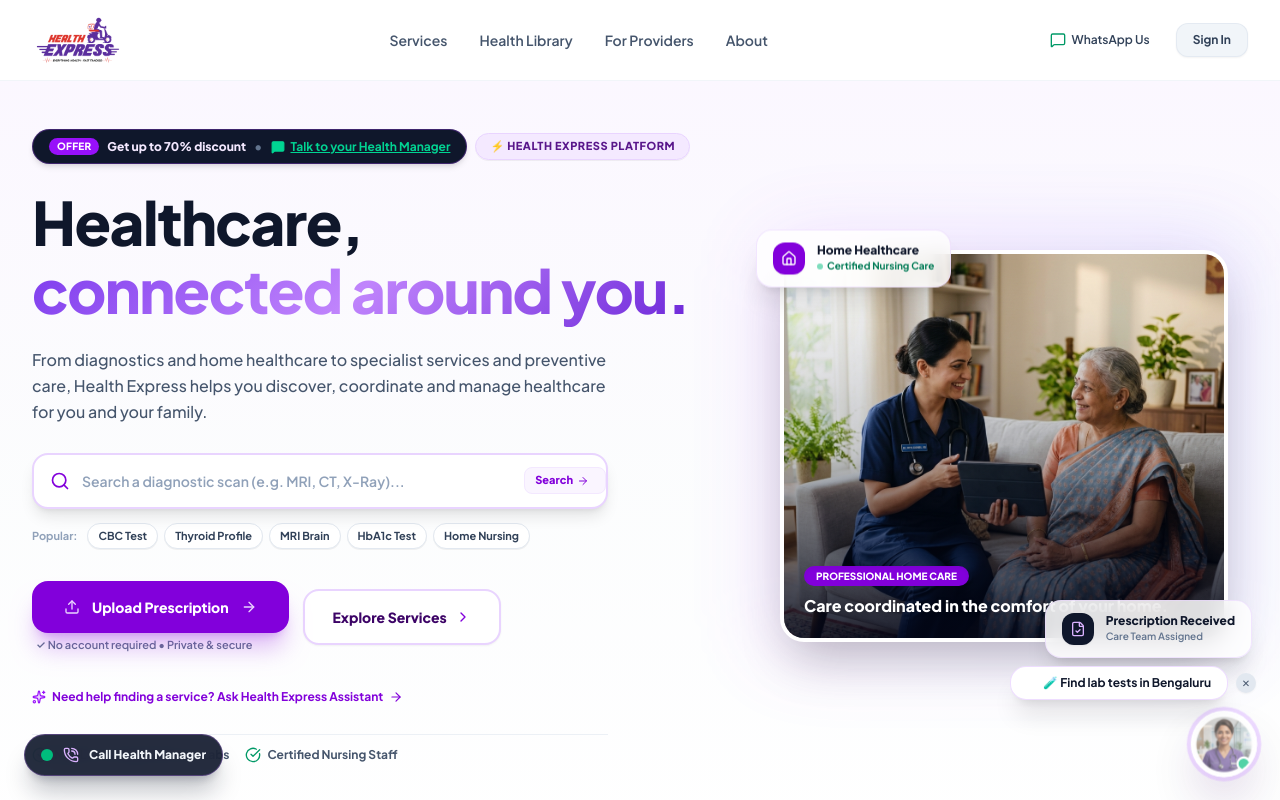
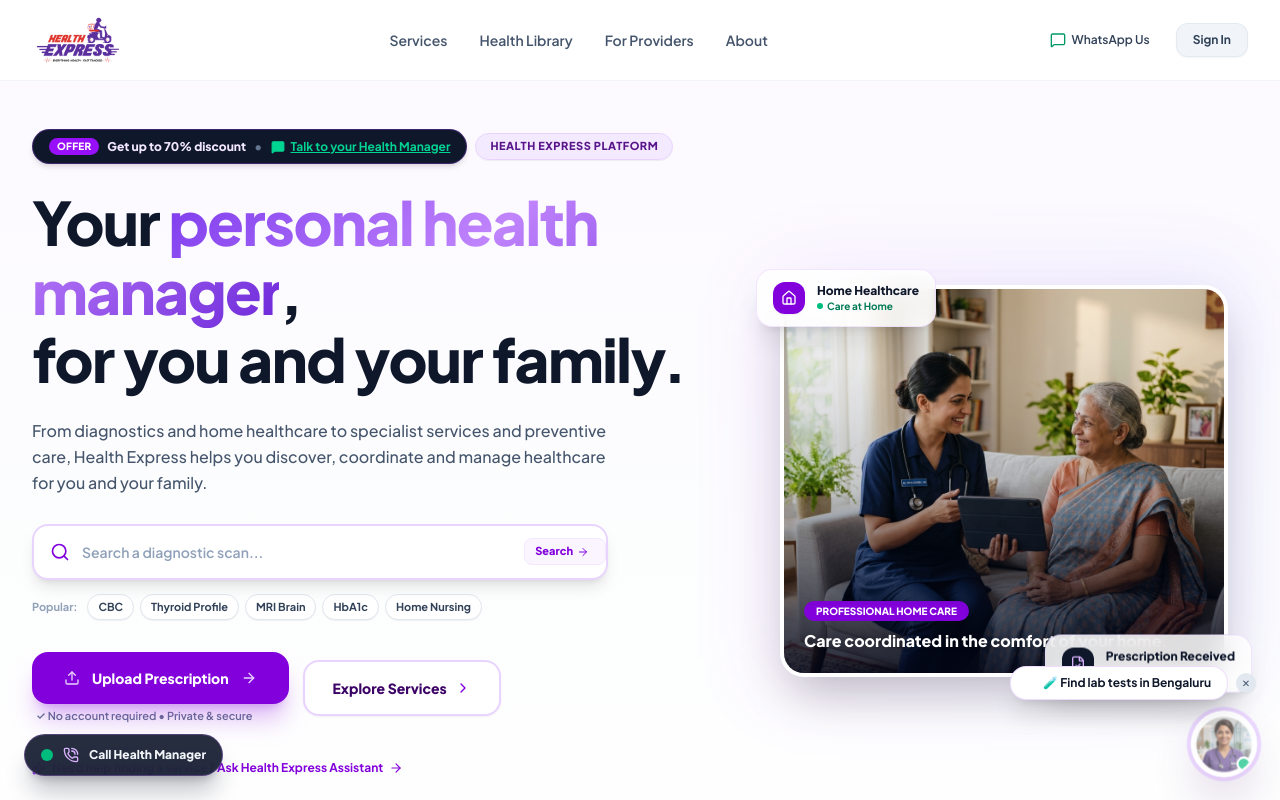
Before and after one commit to Tarunmakode123/healthexpressweb, a React (Vite) app: page / in a window 1280 px wide. Shown: the top 800 px of the page. Built offline with nearby package versions, Linux system fonts and the light colour scheme.

Commit message:
refactor: refine hero section headline, supporting copy, chips, placeholders, and 2-card visual layout

```diff
--- a/src/components/sections/HeroSection.jsx
+++ b/src/components/sections/HeroSection.jsx
@@ -4,23 +4,22 @@ import {
   Search, Upload, ArrowRight, CheckCircle, Sparkles, MessageSquare,
   FlaskConical, Scan, Home, Dna, FileCheck, ShieldCheck, ChevronRight, Activity, X
 } from 'lucide-react';
-import { openWhatsApp, DEFAULT_MESSAGES } from '../../utils/whatsapp';
+import { openWhatsApp } from '../../utils/whatsapp';
 import DiscountHeroBanner from '../common/DiscountHeroBanner';
 import { searchServicesQuery } from '../../services/serviceSearchEngine';
 
 const ROTATING_PLACEHOLDERS = [
-  "Search for a blood test (e.g. CBC, HbA1c)...",
-  "Find nursing care or dressing at home...",
-  "Search a diagnostic scan (e.g. MRI, CT, X-Ray)...",
-  "Search a health package or full body checkup...",
-  "Find genetic screening or precision tests..."
+  "Search for a blood test...",
+  "Find nursing care at home...",
+  "Search a diagnostic scan...",
+  "Find a health package..."
 ];
 
 const POPULAR_CHIPS = [
-  { label: 'CBC Test', query: 'cbc' },
+  { label: 'CBC', query: 'cbc' },
   { label: 'Thyroid Profile', query: 'thyroid' },
   { label: 'MRI Brain', query: 'mri' },
-  { label: 'HbA1c Test', query: 'hba1c' },
+  { label: 'HbA1c', query: 'hba1c' },
   { label: 'Home Nursing', query: 'nursing' }
 ];
 
@@ -81,17 +80,11 @@ export default function HeroSection({ onOpenUploadModal }) {
   };
 
   return (
-    <section className="relative overflow-hidden bg-gradient-to-b from-purple-50/80 via-slate-50/50 to-white pt-6 pb-16 md:pt-12 md:pb-24">
+    <section className="relative overflow-hidden bg-gradient-to-b from-purple-50/60 via-slate-50/40 to-white pt-6 pb-16 md:pt-12 md:pb-24">
 
-      {/* Background ECG Waveform & Ambient Glow Orbs */}
-      <div className="absolute top-1/4 left-0 right-0 h-48 opacity-10 pointer-events-none -z-10 flex items-center justify-center">
-        <svg viewBox="0 0 1200 120" className="w-full h-full text-purple-600 fill-none stroke-current stroke-[2] stroke-linecap-round">
-          <path d="M0,60 L250,60 L280,30 L300,90 L320,10 L340,110 L360,60 L390,60 L420,60 L1200,60" className="animate-ecg" />
-        </svg>
-      </div>
-
-      <div className="absolute top-0 right-1/4 w-96 h-96 bg-purple-200/40 rounded-full blur-3xl pointer-events-none -z-10 animate-pulse-glow" />
-      <div className="absolute bottom-10 left-10 w-80 h-80 bg-indigo-200/30 rounded-full blur-2xl pointer-events-none -z-10" />
+      {/* Subtle Background Ambient Glow Orbs */}
+      <div className="absolute top-0 right-1/4 w-96 h-96 bg-purple-200/30 rounded-full blur-3xl pointer-events-none -z-10 animate-pulse-glow" />
+      <div className="absolute bottom-10 left-10 w-80 h-80 bg-indigo-200/20 rounded-full blur-2xl pointer-events-none -z-10" />
 
       <div className="max-w-7xl mx-auto px-4 sm:px-6 lg:px-8 relative z-10">
         <div className="grid grid-cols-1 lg:grid-cols-12 gap-10 lg:gap-8 items-center">
@@ -104,18 +97,18 @@ export default function HeroSection({ onOpenUploadModal }) {
               <DiscountHeroBanner />
 
               <span className="px-3.5 py-1 rounded-full bg-purple-100/90 border border-purple-200 text-purple-900 font-extrabold text-[11px] uppercase tracking-wider shadow-2xs">
-                ⚡ HEALTH EXPRESS PLATFORM
+                HEALTH EXPRESS PLATFORM
               </span>
             </div>
 
             {/* Premium Editorial Headline */}
-            <h1 className="text-3xl sm:text-5xl lg:text-6xl font-extrabold text-slate-900 tracking-tight leading-[1.12]">
-              Healthcare,<br />
-              <span className="gradient-text-purple">connected around you.</span>
+            <h1 className="text-3xl sm:text-5xl lg:text-6xl font-extrabold text-slate-900 tracking-tight leading-[1.14]">
+              Your <span className="gradient-text-purple">personal health manager</span>,<br />
+              for you and your family.
             </h1>
 
             {/* Supporting Description */}
-            <p className="text-sm sm:text-base text-slate-600 font-medium leading-relaxed max-w-xl">
+            <p className="text-sm sm:text-base text-slate-600 font-medium leading-relaxed max-w-[580px]">
               From diagnostics and home healthcare to specialist services and preventive care, Health Express helps you discover, coordinate and manage healthcare for you and your family.
             </p>
 
@@ -234,7 +227,7 @@ export default function HeroSection({ onOpenUploadModal }) {
                 </div>
               )}
 
-              {/* 4-5 POPULAR SEARCH CHIPS */}
+              {/* 5 POPULAR SEARCH CHIPS */}
               <div className="flex flex-wrap items-center gap-1.5 pt-1">
                 <span className="text-[11px] font-bold text-slate-400 mr-1">Popular:</span>
                 {POPULAR_CHIPS.map((chip) => (
@@ -313,12 +306,12 @@ export default function HeroSection({ onOpenUploadModal }) {
             <div className="relative w-full max-w-md">
 
               {/* LAYER 1: Ambient Lighting Glow */}
-              <div className="absolute -inset-4 bg-gradient-to-r from-purple-500/20 to-indigo-600/20 rounded-3xl opacity-70 blur-2xl -z-10" />
+              <div className="absolute -inset-4 bg-gradient-to-r from-purple-500/15 to-indigo-600/15 rounded-3xl opacity-70 blur-2xl -z-10" />
 
-              {/* LAYER 3: TRANSLUCENT GLASS UI FLOATING CARDS (MAX 2) */}
+              {/* LAYER 3: TRANSLUCENT GLASS UI FLOATING CARDS (MAXIMUM 2) */}
 
-              {/* Card 1 (Upper-left edge): Home Healthcare */}
-              <div className="flex absolute -top-4 -left-4 sm:-left-6 z-20 glass-card px-4 py-3 rounded-2xl shadow-xl border border-purple-200/90 items-center gap-3 backdrop-blur-md animate-float">
+              {/* Card 1 (Upper-left edge): Home Healthcare (Desktop view) */}
+              <div className="hidden sm:flex absolute -top-4 -left-6 z-20 glass-card px-4 py-3 rounded-2xl shadow-xl border border-purple-200/90 items-center gap-3 backdrop-blur-md animate-float">
                 <div className="w-8 h-8 rounded-xl bg-purple-700 text-white flex items-center justify-center font-bold text-xs shadow-xs shrink-0">
                   <Home className="w-4 h-4" />
                 </div>
@@ -326,13 +319,13 @@ export default function HeroSection({ onOpenUploadModal }) {
                   <div className="text-xs font-extrabold text-slate-900">Home Healthcare</div>
                   <div className="text-[10px] text-emerald-700 font-bold flex items-center gap-1">
                     <span className="w-1.5 h-1.5 rounded-full bg-emerald-500 animate-pulse" />
-                    Certified Nursing Care
+                    Care at Home
                   </div>
                 </div>
               </div>
 
-              {/* Card 2 (Lower-right edge): Prescription Received */}
-              <div className="hidden sm:flex absolute -bottom-4 -right-4 sm:-right-6 z-20 glass-card px-4 py-3 rounded-2xl shadow-xl border border-purple-200/90 items-center gap-3 backdrop-blur-md animate-float-delayed">
+              {/* Card 2 (Lower-right edge): Prescription Received (Mobile + Desktop) */}
+              <div className="flex absolute -bottom-3 -right-3 sm:-bottom-4 sm:-right-6 z-20 glass-card px-3.5 py-2.5 sm:px-4 sm:py-3 rounded-2xl shadow-xl border border-purple-200/90 items-center gap-3 backdrop-blur-md animate-float-delayed">
                 <div className="w-8 h-8 rounded-xl bg-slate-900 text-white flex items-center justify-center font-bold text-xs shadow-xs shrink-0">
                   <FileCheck className="w-4 h-4 text-purple-300" />
                 </div>
```
